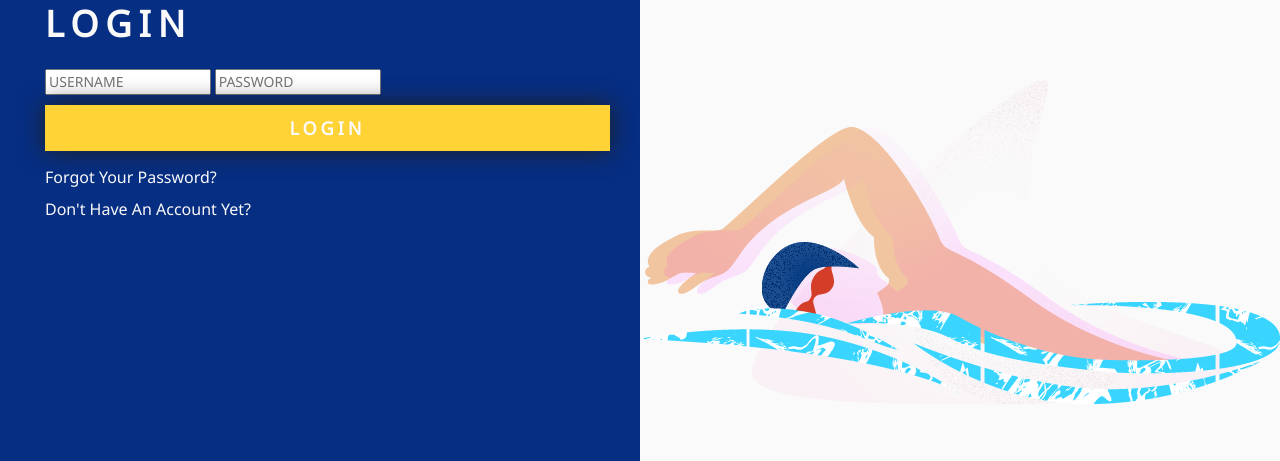
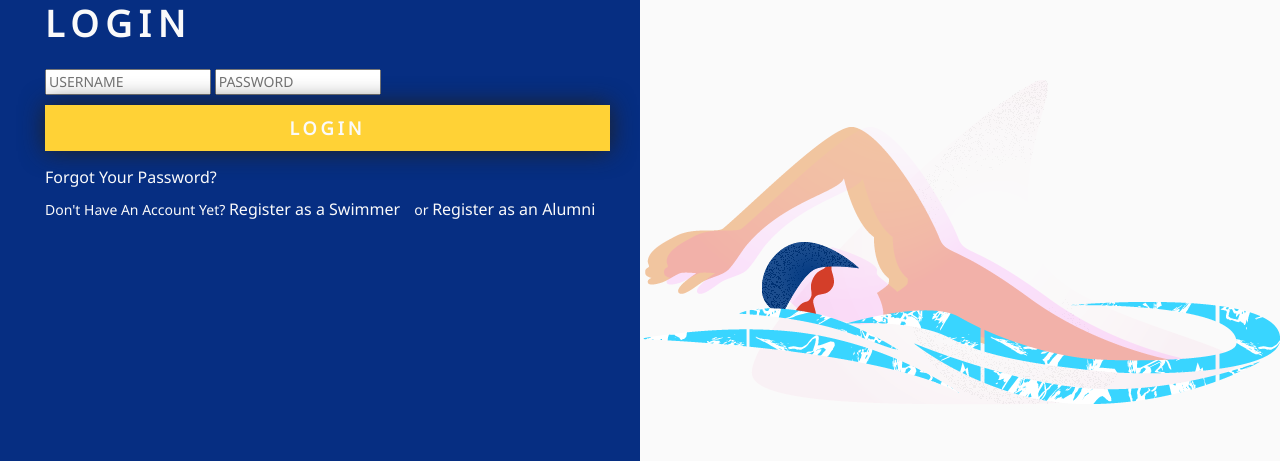
Before and after one commit to hschafer2017/PCSwimming, a Django app: page /accounts/login in a window 1280 px wide. Shown: the part 156-617 px from the top of the page. Run offline with Django 3.2, Linux system fonts and the light colour scheme; some libraries are stand-ins or nearby versions; some web fonts are replaced.

Commit message:
swimmer/alumni registration front-end forms and registration functions in views

```diff
--- a/accounts/templates/accounts/login.html
+++ b/accounts/templates/accounts/login.html
@@ -14,8 +14,8 @@
 
         <input type="submit" value="Login" class='btn btn-lg btn-default login-btn adjust'/>
     <br>
-        <p><a href="{% url 'password_reset' %}">Forgot Your Password?</a></p>
-        <p><a href="{% url 'register' %}">Don't Have An Account Yet?</a></p>
+        <p id='respond'><a id='respond' href="{% url 'password_reset' %}">Forgot Your Password?</a></p>
+        <p id='respond'>Don't Have An Account Yet? <a id= 'respond' href="{% url 'register_swimmer' %}"> Register as a Swimmer </a> or <a id= 'respond' href="{% url 'register_alumni' %}"> Register as an Alumni</a></p>
     </form>
 </div>
 </div>
--- a/accounts/urls.py
+++ b/accounts/urls.py
@@ -1,14 +1,15 @@
 # ACCOUNTS FOLDER
 from django.conf.urls import url
 from django.urls import path, reverse_lazy
-from accounts.views import do_login, register, do_logout, profile
+from accounts.views import do_login, register_swimmer, register_alumni, do_logout, profile
 from django.contrib.auth.views import password_reset, password_reset_done, password_reset_confirm, password_reset_complete
 
 
 
 urlpatterns = [
     path('login', do_login, name='login'),
-    path('register', register, name='register'),
+    path('register_swimmer', register_swimmer, name='register_swimmer'),
+    path('register_alumni', register_alumni, name='register_alumni'),
     path('logout', do_logout, name='logout'),
     path('profile', profile, name='profile'),
     path('password-reset/', password_reset,
--- a/accounts/views.py
+++ b/accounts/views.py
@@ -22,11 +22,14 @@ def do_login(request):
 
     return render(request, 'accounts/login.html', {'form': login_form})
 
-def register(request):
+def register_swimmer(request):
     if request.method=="POST":
         registration_form = UserRegistrationForm(request.POST)
-        if registration_form.is_valid():
-            registration_form.save()
+        if registration_form.is_valid() and swimmer_form.is_valid():
+            user = registration_form.save()
+            swimmer = swimmer_form.save(commit=False)
+            swimmer.user = user
+            swimmer.save()
 
             u = registration_form.cleaned_data['username']
             p = registration_form.cleaned_data['password1']
@@ -39,9 +42,37 @@ def register(request):
                 registration_form.add_error(None, "Can't log in now, try later.")
     else:
         registration_form = UserRegistrationForm()
+        swimmer_form = SwimmerRegistrationForm()
 
 
-    return render(request, 'accounts/register.html', {'form': registration_form})
+
+    return render(request, 'accounts/register_swimmer.html', {'form': registration_form, 'user_type_form': swimmer_form})
+
+def register_alumni(request):
+    if request.method == "POST":
+        registration_form = UserRegistrationForm(request.POST)
+        alumni_form = SellerRegistrationForm(request.POST, request.FILES)
+
+        if registration_form.is_valid() and alumni_form.is_valid():
+            user = user_form.save()
+            alumni = alumni_form.save(commit=False)
+            alumni.user = user
+            alumni.save()
+
+            u = user_form.cleaned_data['username']
+            p = user_form.cleaned_data['password1']
+            user = authenticate(username=u, password=p)
+
+            if user is not None:
+                auth.login(request, user)
+                return redirect("/")
+            else:
+                user_form.add_error(None, "Can't log in now, try later.")
+    else:
+        registration_form = UserRegistrationForm()
+        alumni_form = AlumniRegistrationForm()
+
+    return render(request, "accounts/register.html", {'form': registration_form, 'user_type_form': alumni_form})
 
 def profile(request):
 
--- a/static/css/base.css
+++ b/static/css/base.css
@@ -703,6 +703,9 @@ legend {
     #id_published_date {
         color: #333;
     }
+    #respond {
+        color: #333;
+    }
 }
 
 
```
Also changed, not shown: accounts/templates/accounts/profile.html (deleted, +0 -16 lines), accounts/templates/accounts/register_alumni.html (added, +15 -0 lines), accounts/templates/accounts/register_swimmer.html (renamed from accounts/templates/accounts/register.html, +5 -5 lines), home/templates/home/index.html (deleted, +0 -16 lines), posts/templates/posts/alumniposts.html (+40 -7 lines).
